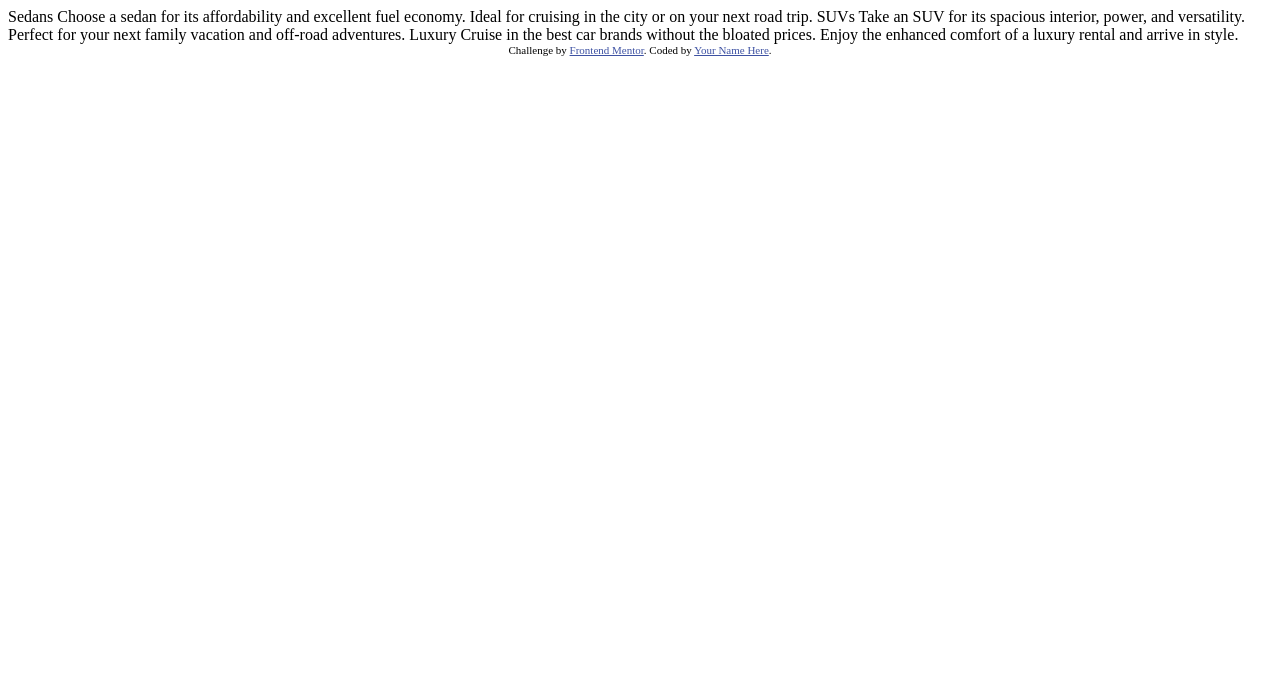
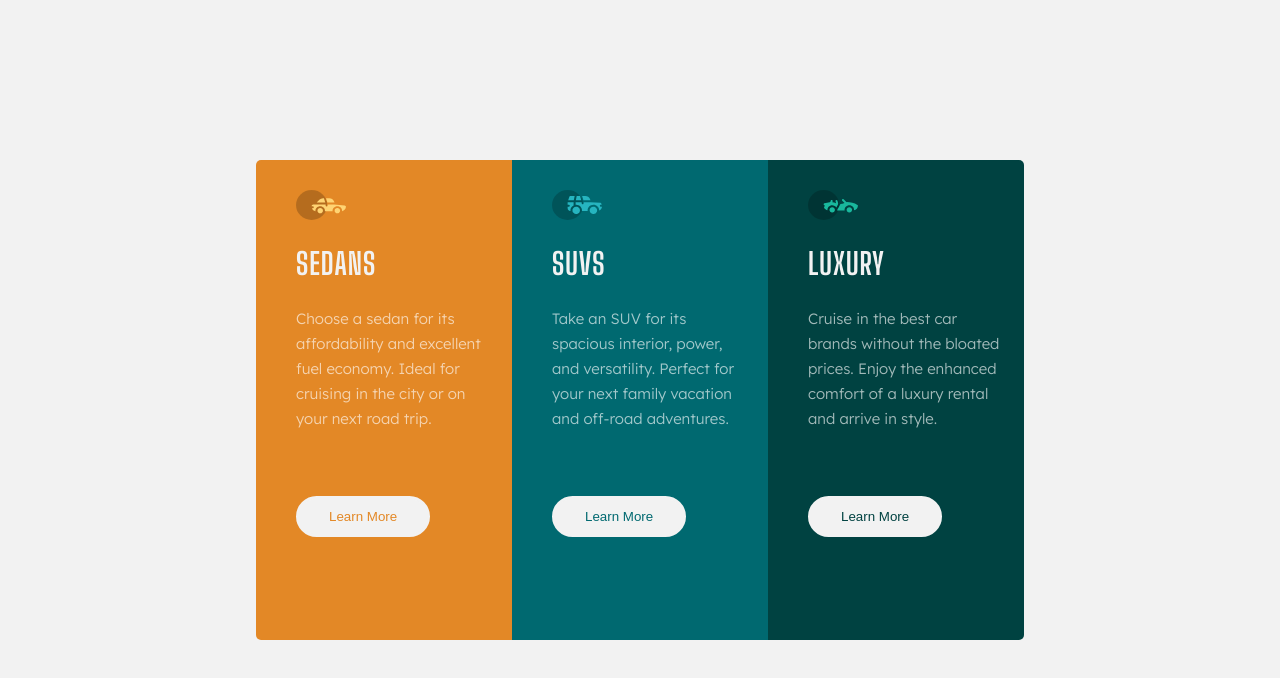
Before and after one commit to EyadMohamed0/3-Column-Card, a plain HTML site: page index.html in a window 1280 px wide. Drawn offline with Linux system fonts and the light colour scheme.

Commit message:
Finished The Challenge

```diff
--- a/index.html
+++ b/index.html
@@ -1,36 +1,63 @@
 <!DOCTYPE html>
 <html lang="en">
   <head>
-  <meta charset="UTF-8">
-  <meta name="viewport" content="width=device-width, initial-scale=1.0"> <!-- displays site properly based on user's device -->
-
-  <link rel="icon" type="image/png" sizes="32x32" href="./images/favicon-32x32.png">
-
+    <meta charset="UTF-8" />
+    <!-- displays site properly based on user's device -->
+    <meta name="viewport" content="width=device-width, initial-scale=1.0" />
+    <link
+      rel="icon"
+      type="image/png"
+      sizes="32x32"
+      href="./images/favicon-32x32.png"
+    />
     <title>Frontend Mentor | 3-column preview card component</title>
-
-  <!-- Feel free to remove these styles or customise in your own stylesheet 👍 -->
-  <style>
-    .attribution { font-size: 11px; text-align: center; }
-    .attribution a { color: hsl(228, 45%, 44%); }
-  </style>
+    <!-- CSS Files -->
+    <link rel="stylesheet" href="/style.css" />
+    <!-- Google Fonts Library -->
+    <link rel="preconnect" href="https://fonts.googleapis.com" />
+    <link rel="preconnect" href="https://fonts.gstatic.com" crossorigin />
+    <link
+      href="https://fonts.googleapis.com/css2?family=Lexend+Deca:wght@100..900&display=swap"
+      rel="stylesheet"
+    />
+    <link rel="preconnect" href="https://fonts.googleapis.com" />
+    <link rel="preconnect" href="https://fonts.gstatic.com" crossorigin />
+    <link
+      href="https://fonts.googleapis.com/css2?family=Big+Shoulders+Display:wght@100..900&display=swap"
+      rel="stylesheet"
+    />
   </head>
   <body>
-
-  Sedans
-  Choose a sedan for its affordability and excellent fuel economy. Ideal for cruising in the city
-  or on your next road trip.
-
-  SUVs
-  Take an SUV for its spacious interior, power, and versatility. Perfect for your next family vacation
-  and off-road adventures.
-
-  Luxury
-  Cruise in the best car brands without the bloated prices. Enjoy the enhanced comfort of a luxury
-  rental and arrive in style.
-
-  <div class="attribution">
-    Challenge by <a href="https://www.frontendmentor.io?ref=challenge" target="_blank">Frontend Mentor</a>.
-    Coded by <a href="#">Your Name Here</a>.
+    <div class="container">
+      <div class="card-container">
+        <div class="card">
+          <img src="/images/icon-sedans.svg" alt="" />
+          <h1>SEDANS</h1>
+          <p>
+            Choose a sedan for its affordability and excellent fuel economy.
+            Ideal for cruising in the city or on your next road trip.
+          </p>
+          <button class="btn-orange">Learn More</button>
+        </div>
+        <div class="card">
+          <img src="/images/icon-suvs.svg" alt="" />
+          <h1>SUVS</h1>
+          <p>
+            Take an SUV for its spacious interior, power, and versatility.
+            Perfect for your next family vacation and off-road adventures.
+          </p>
+          <button class="btn-dark-cyan">Learn More</button>
+        </div>
+        <div class="card">
+          <img src="/images/icon-luxury.svg" alt="" />
+          <h1>LUXURY</h1>
+          <p>
+            Cruise in the best car brands without the bloated prices. Enjoy the
+            enhanced comfort of a luxury rental and arrive in style.
+          </p>
+          <button class="btn-vdark-cyan">Learn More</button>
+        </div>
+      </div>
     </div>
   </body>
 </html>
--- /dev/null
+++ b/style.css
@@ -0,0 +1,126 @@
+/* Start General Rules */
+:root {
+    --main-color: hsl(0, 0%, 95%);
+    --p-color: hsla(0, 0%, 100%, 0.634);
+    --orange: hsl(31, 77%, 52%);
+    --dark-cyan: hsl(184, 100%, 22%);
+    --vdark-cyan: hsl(179, 100%, 13%);
+    --header-font: "Big Shoulders Display", sans-serif;
+}
+* {
+    margin: 0;
+    padding: 0;
+}
+body {
+    box-sizing: border-box;
+    font-size: 15px;
+    font-family: "Lexend Deca", sans-serif;
+    font-weight: 400;
+    background-color: var(--main-color);
+}
+/* End General Rules */
+/* Start Main Page  */
+.container {
+    width: 100%;
+    height: 100vh;
+    display: flex;
+    justify-content: center;
+    align-items: center;
+}
+.card-container {
+    width: 60%;
+    height: 60%;
+    display: grid;
+    grid-template-columns: repeat(3, calc(100% / 3));
+}
+/* End Main Page  */
+/* Start Card */
+.card-container .card {
+    display: flex;
+    flex-wrap: wrap;
+    flex-direction: column;
+    gap: 25px;
+    align-items: flex-start;
+    padding-left: 40px;
+    background-color: var(--orange);
+    border-top-left-radius: 5px;
+    border-bottom-left-radius: 5px;
+}
+.card-container .card:nth-child(2) {
+    background-color: var(--dark-cyan);
+    border-top-left-radius: 0;
+    border-bottom-left-radius: 0;
+}
+.card-container .card:nth-child(3) {
+    background-color: var(--vdark-cyan);
+    border-top-right-radius: 5px;
+    border-bottom-right-radius: 5px;
+    border-top-left-radius: 0;
+    border-bottom-left-radius: 0;
+}
+.card img {
+    width: 50px;
+    height: 30px;
+    margin-top: 30px;
+}
+.card h1 {
+    letter-spacing: 1px;
+    font-weight: 700;
+    font-family: var(--header-font);
+    color: var(--main-color)
+}
+.card p {
+    color: var(--p-color);
+    max-width: 200px;
+    font-weight: 300;
+    line-height: 25px;
+}
+.card .btn-orange {
+    background-color: var(--main-color);
+    transform: translateY(40px);
+    align-self: flex-start;
+    padding: 10px 30px;
+    border: 3px solid var(--main-color);
+    border-radius: 30px;
+    color: var(--orange);
+    font-weight: 500;
+    transition-duration: .3s;
+    cursor: pointer;
+}
+.card .btn-dark-cyan {
+    background-color: var(--main-color);
+    transform: translateY(40px);
+    align-self: flex-start;
+    padding: 10px 30px;
+    border: 3px solid var(--main-color);
+    border-radius: 30px;
+    color: var(--dark-cyan);
+    font-weight: 500;
+    transition-duration: .3s;
+    cursor: pointer;
+}
+.card .btn-vdark-cyan {
+    background-color: var(--main-color);
+    transform: translateY(40px);
+    align-self: flex-start;
+    padding: 10px 30px;
+    border: 3px solid var(--main-color);
+    border-radius: 30px;
+    color: var(--vdark-cyan);
+    font-weight: 500;
+    transition-duration: .3s;
+    cursor: pointer;
+}
+.card .btn-orange:hover {
+    background-color: var(--orange);
+    color: var(--main-color);
+}
+.card .btn-dark-cyan:hover {
+    background-color: var(--dark-cyan);
+    color: var(--main-color);
+}
+.card .btn-vdark-cyan:hover {
+    background-color: var(--vdark-cyan);
+    color: var(--main-color);
+}
+/* End Card */
```
Lines whose indentation alone changed are shown as unchanged.
